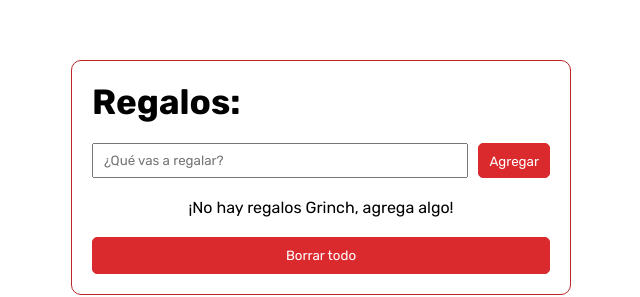
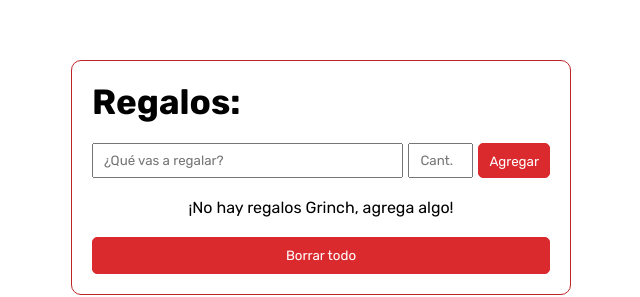
Before and after one commit to GastonPerez97/adviency, a React (Create React App) app: page / in a window 1280 px wide. Shown: the part 140-437 px from the top of the page, without its empty margins (319-959 px from the left). Built offline with nearby package versions, Linux system fonts and the light colour scheme.

Commit message:
added gift quantity property. using local storage to save gifts

```diff
--- a/src/App.css
+++ b/src/App.css
@@ -11,23 +11,22 @@
 	margin-bottom: 20px;
 }
 
+.form-container {
+	display: flex;
+	column-gap: 5px;
+}
+
 .form-container input, .form-container button {
 	height: 35px;
 }
 
 .form-container input {
-	grid-column: 1 / 3;
+	width: 100%;
 	padding-left: 10px;
 }
 
-.form-container button {
-	grid-column: 4;
-}
-
-.form-container {
-	display: grid;
-	grid-template-columns: 3fr 1fr;
-	column-gap: 5px;
+.form-container input:nth-of-type(2) {
+	width: 65px;
 }
 
 .gift-list {
@@ -61,5 +60,5 @@
 	display: flex;
 	align-items: center;
 	column-gap: 5px;
-	margin-top: 5px;
+	margin-top: 7px;
 }
--- a/src/App.js
+++ b/src/App.js
@@ -1,4 +1,4 @@
-import { useState } from "react";
+import { useEffect, useState } from "react";
 import { nanoid } from "nanoid";
 
 import './App.css';
@@ -9,13 +9,18 @@ const App = () => {
 	const newGift = () => {
 		return {
 			id: nanoid(),
-			title: ""
+			title: "",
+			qty: ""
 		}
 	}
 
-	const [gifts, setGifts] = useState([]);
+	const [gifts, setGifts] = useState(JSON.parse(localStorage.getItem("gifts")) || []);
 	const [giftFormData, setGiftFormData] = useState(newGift());
 	const [giftFormError, setGiftFormError] = useState("");
+
+	useEffect(() => {
+		localStorage.setItem("gifts", JSON.stringify(gifts));
+	}, [gifts]);
 
 	const handleFormChange = event => {
 		const {name, value} = event.target;
@@ -24,12 +29,8 @@ const App = () => {
 	}
 
 	const handleSubmit = () => {
-		const isGiftRepeated = gifts.filter(gift => gift.title === giftFormData.title).length > 0;
-
-		if (!giftFormData.title) {
-			setGiftFormError("Escribe algo para agregarlo a la lista.");
-		} else if (isGiftRepeated) {
-			setGiftFormError("El regalo ya se encuentra en la lista.");
+		if (!giftFormData.title || giftFormData.qty <= 0) {
+			setGiftFormError("Completa los campos para agregar el regalo a la lista.");
 		} else {
 			setGifts(prevGifts => [...prevGifts, giftFormData]);
 			setGiftFormData(newGift());
@@ -37,18 +38,14 @@ const App = () => {
 		}
 	}
 
-	const deleteGift = giftId => {
-		setGifts(prevGifts => prevGifts.filter(gift => gift.id !== giftId));
-	}
+	const deleteGift = giftId => setGifts(prevGifts => prevGifts.filter(gift => gift.id !== giftId));
 
-	const deleteAllGifts = () => {
-		setGifts([]);
-	}
+	const deleteAllGifts = () => setGifts([]);
 
 	const giftElements = gifts.map(gift => {
 		return (
 			<li key={ gift.id }>
-				{ gift.title }
+				{ gift.title } x{ gift.qty }
 				<button
 					className="btn-red btn-gift"
 					onClick={ () => deleteGift(gift.id) }
@@ -70,6 +67,15 @@ const App = () => {
 							name="title"
 							placeholder="&iquest;Qu&eacute; vas a regalar?"
 							value={ giftFormData.title }
+							onChange={ handleFormChange }
+						/>
+
+						<input
+							type="number"
+							min={0}
+							name="qty"
+							placeholder="Cant."
+							value={ giftFormData.qty }
 							onChange={ handleFormChange }
 						/>
 
```
